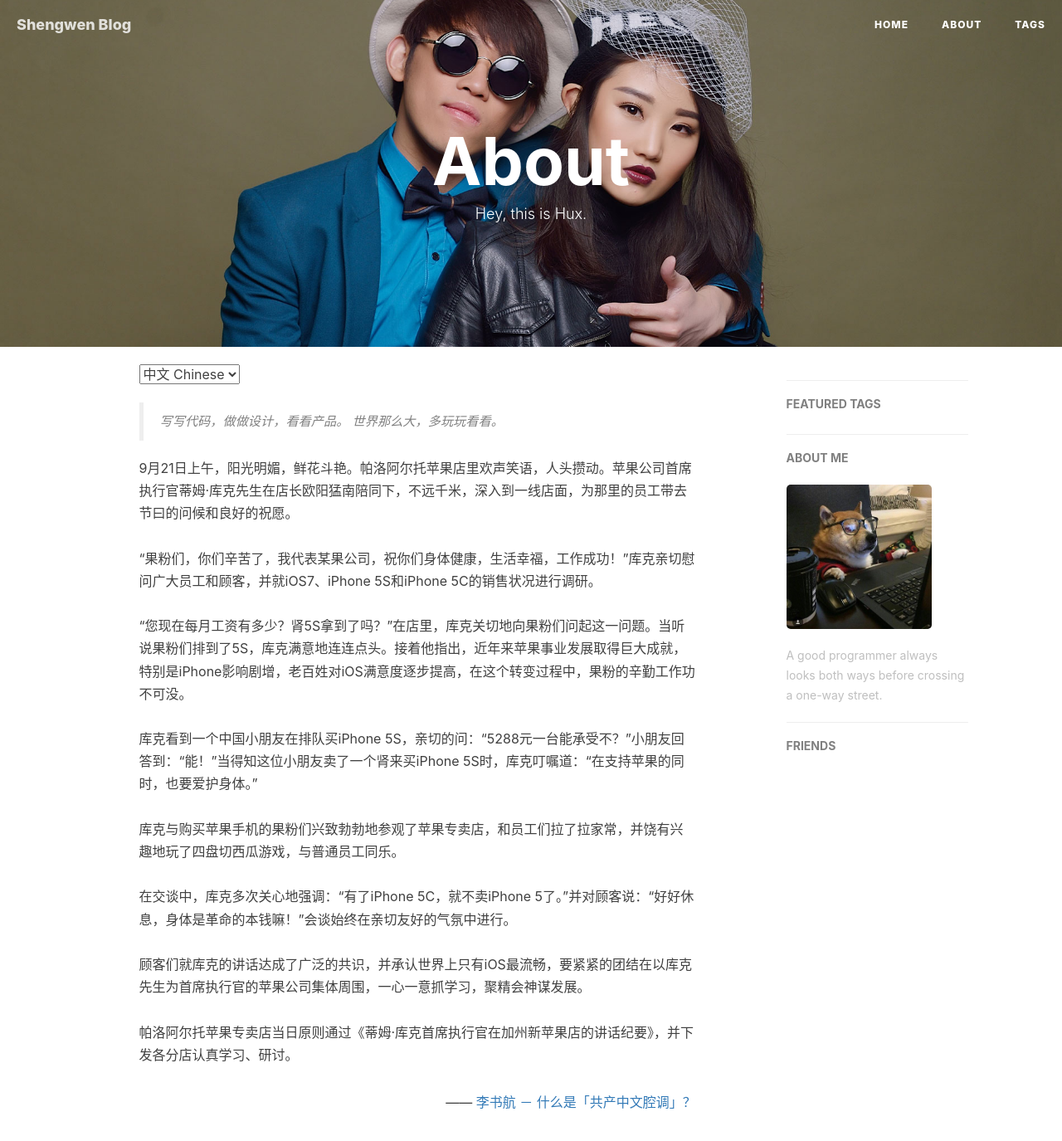
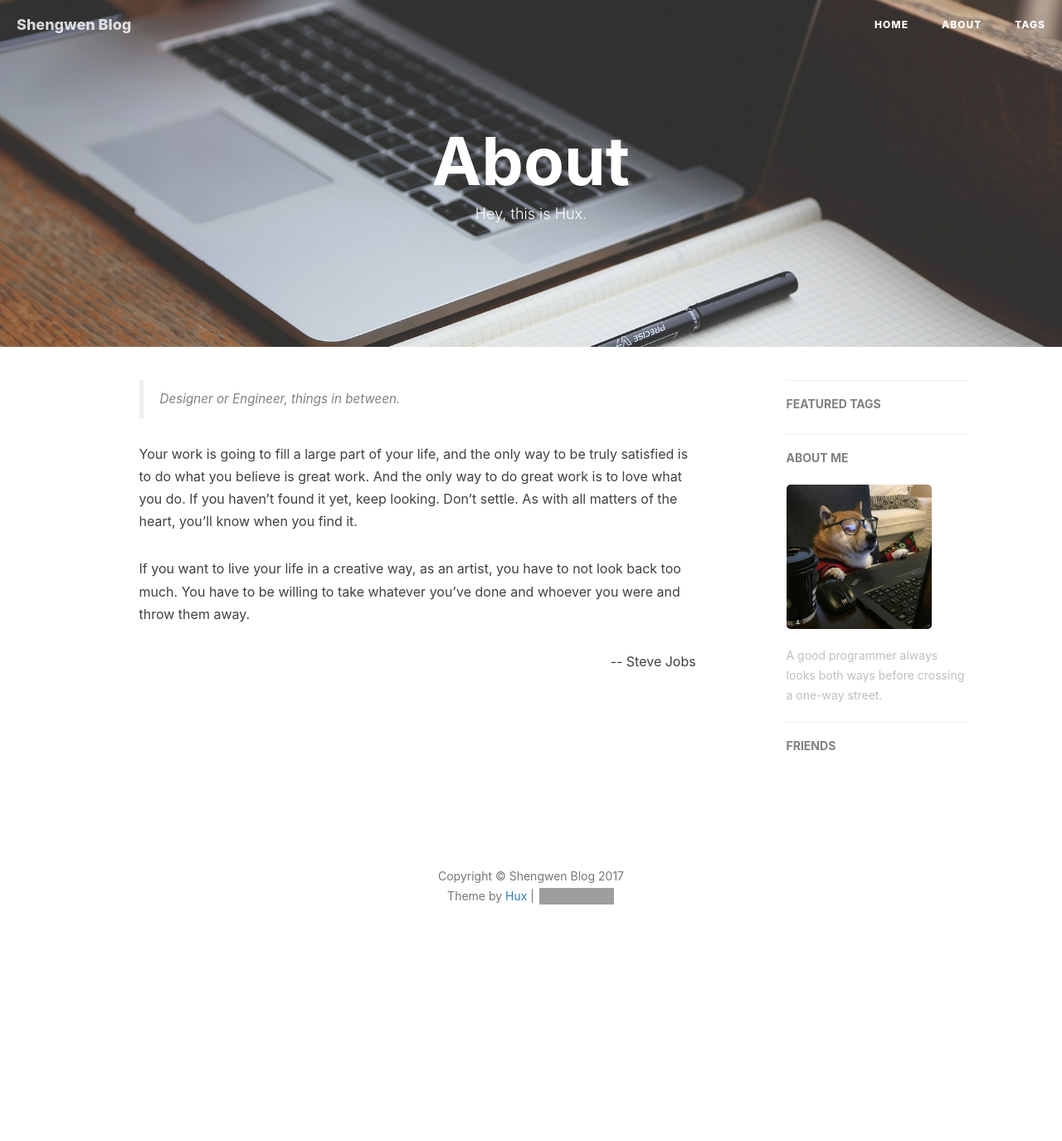
Before and after one commit to shengwenbai/shengwenbai.github.io, a Jekyll site: the page built from about.html, in a window 1280 px wide and 1400 px high. Shown: the top 1375 px of the window at 83% size. Built offline with Jekyll 4.4.1, drawn with Linux system fonts in a browser that asks for light colours; nearby versions of some CDN libraries; comment, search, counter and statistics services are not loaded; grey boxes are pictures that could not be loaded.

Commit message:
Updated about page
Updated about page

```diff
--- a/about.html
+++ b/about.html
@@ -5,28 +5,6 @@ description: "Hey, this is Hux."
 header-img: "img/about-bg.jpg"
 ---
 
-<!-- Language Selector -->
-<select onchange= "onLanChange(this.options[this.options.selectedIndex].value)">
-    <option value="0" selected> 中文 Chinese </option>
-    <option value="1"> 英语 English </option>
-</select>
-
-<!-- Chinese Version -->
-<div class="zh post-container">
-    <blockquote>
-        写写代码，做做设计，看看产品。
-        世界那么大，多玩玩看看。
-    </blockquote>
-    9月21日上午，阳光明媚，鲜花斗艳。帕洛阿尔托苹果店里欢声笑语，人头攒动。苹果公司首席执行官蒂姆·库克先生在店长欧阳猛南陪同下，不远千米，深入到一线店面，为那里的员工带去节曰的问候和良好的祝愿。<br><br>“果粉们，你们辛苦了，我代表某果公司，祝你们身体健康，生活幸福，工作成功！”库克亲切慰问广大员工和顾客，并就iOS7、iPhone 5S和iPhone 5C的销售状况进行调研。 <br><br>“您现在每月工资有多少？肾5S拿到了吗？”在店里，库克关切地向果粉们问起这一问题。当听说果粉们排到了5S，库克满意地连连点头。接着他指出，近年来苹果事业发展取得巨大成就，特别是iPhone影响剧增，老百姓对iOS满意度逐步提高，在这个转变过程中，果粉的辛勤工作功不可没。<br><br>库克看到一个中国小朋友在排队买iPhone 5S，亲切的问：“5288元一台能承受不？”小朋友回答到：“能！”当得知这位小朋友卖了一个肾来买iPhone 5S时，库克叮嘱道：“在支持苹果的同时，也要爱护身体。”<br><br>库克与购买苹果手机的果粉们兴致勃勃地参观了苹果专卖店，和员工们拉了拉家常，并饶有兴趣地玩了四盘切西瓜游戏，与普通员工同乐。<br><br>在交谈中，库克多次关心地强调：“有了iPhone 5C，就不卖iPhone 5了。”并对顾客说：“好好休息，身体是革命的本钱嘛！”会谈始终在亲切友好的气氛中进行。<br><br>顾客们就库克的讲话达成了广泛的共识，并承认世界上只有iOS最流畅，要紧紧的团结在以库克先生为首席执行官的苹果公司集体周围，一心一意抓学习，聚精会神谋发展。<br>
-    <br>帕洛阿尔托苹果专卖店当日原则通过《蒂姆·库克首席执行官在加州新苹果店的讲话纪要》，并下发各分店认真学习、研讨。
-
-    <p style="text-align:right;">
-        —— <a href="http://www.zhihu.com/question/19687065">李书航 － 什么是「共产中文腔调」？ </a>
-    </p>
-
-</div>
-
-<!-- English Version -->
 <div class="en post-container">
     <blockquote>
         Designer or Engineer, things in between.
```
Also changed, not shown: other parts of about.html (+0 -15 lines), img/about-bg.jpg.
